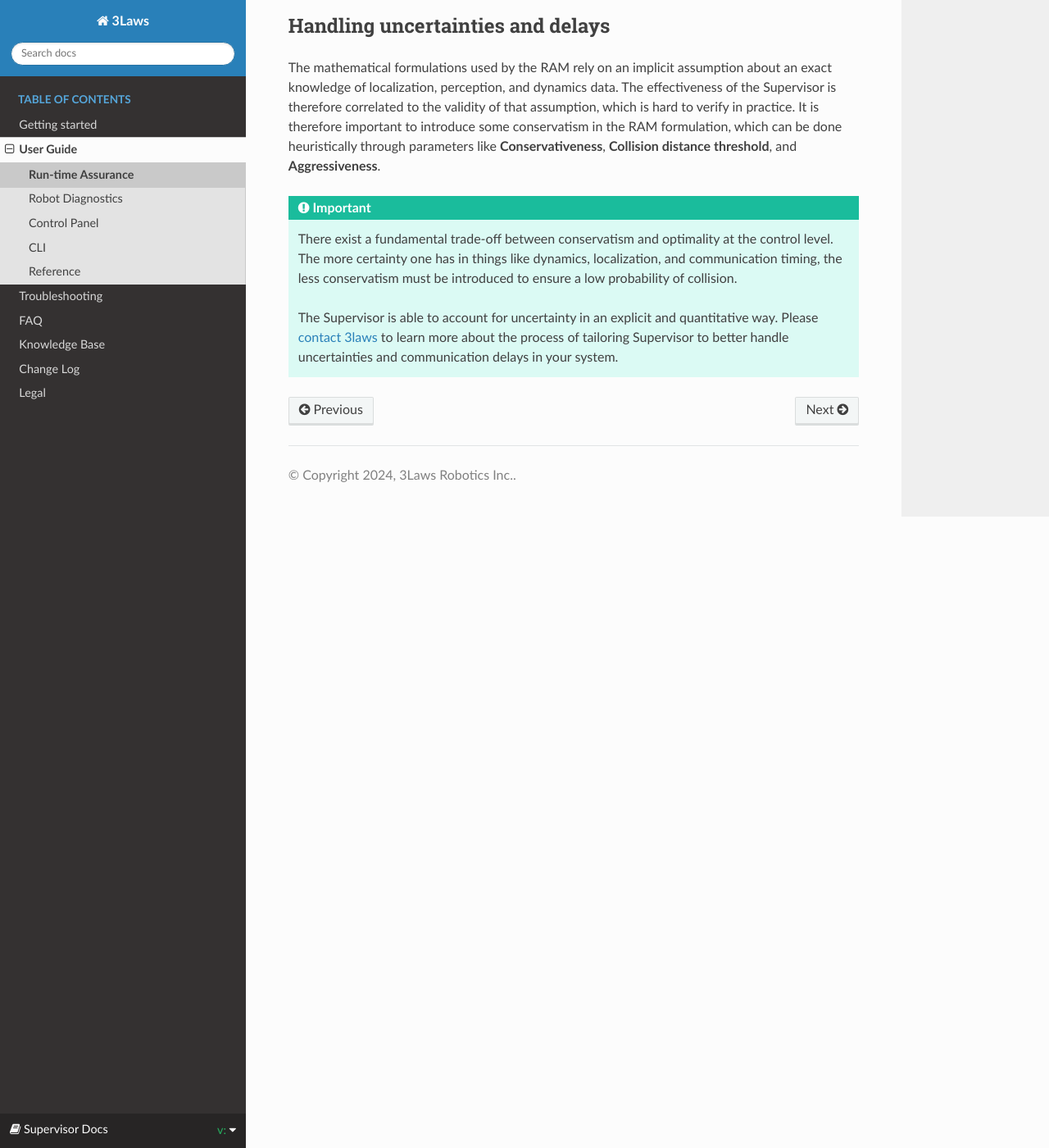
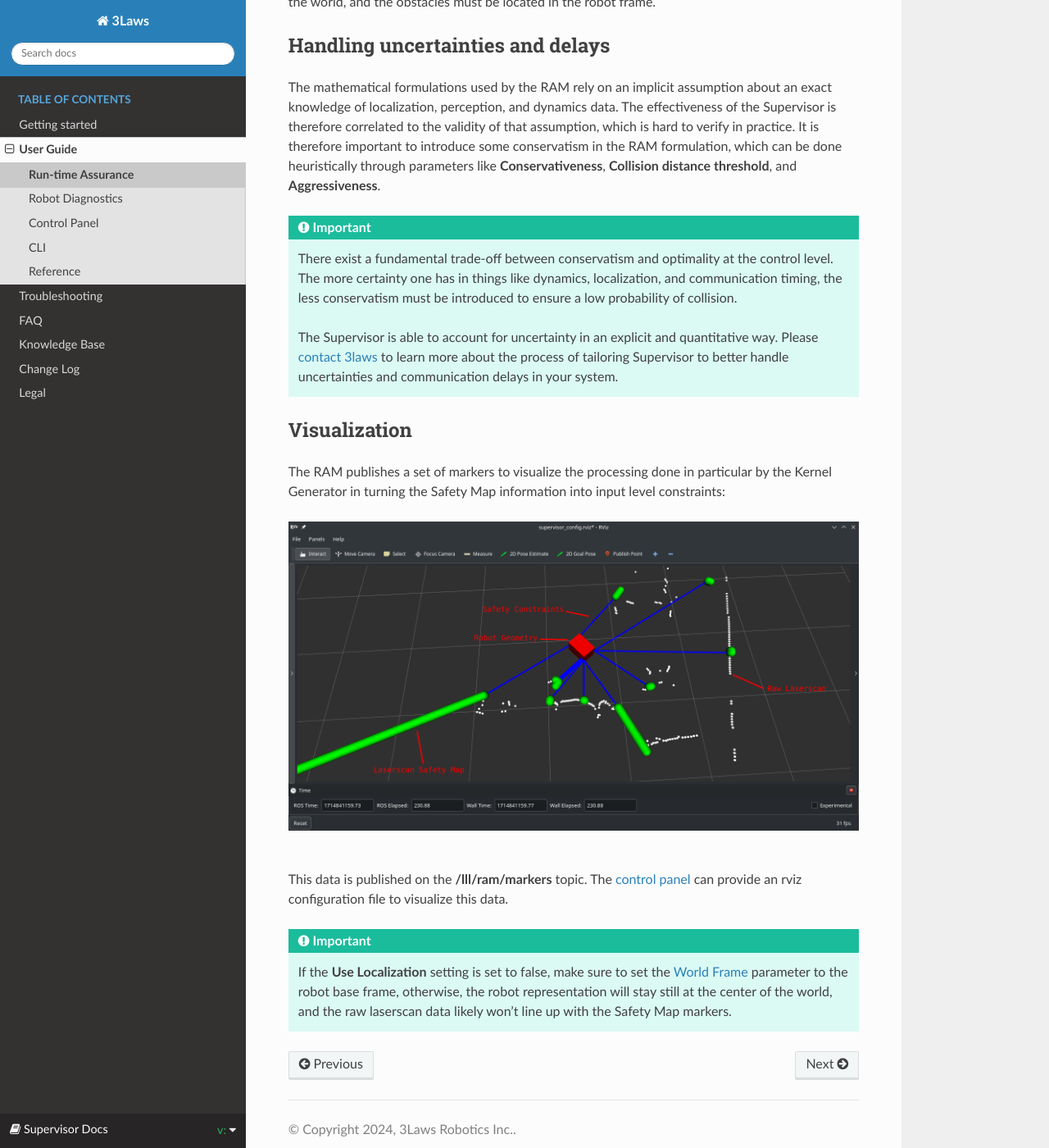
Before and after one commit to tgurriet/3laws, a Sphinx documentation site: the page built from docs/sources/user_guide/runtime_assurance.rst, in a window 1280 px wide and 1400 px high, scrolled down 5996 px. Shown: the whole window at 82% size. Built offline with Sphinx 7.4.7 and the Read the Docs theme 2.0.0, drawn with Linux system fonts in a browser that asks for light colours.

Commit message:
Updated doc (#27)

```diff
--- a/docs/sources/user_guide/configuration/supervisor.rst
+++ b/docs/sources/user_guide/configuration/supervisor.rst
@@ -17,6 +17,8 @@ Supervisor Interface
 
 
 - **Upload log to 3laws robotics cloud**: For debugging purposes, 3Laws creates a log file when Supervisor is started. The file is stored in *~/.3laws/logs*. Enabling this option allows 3Laws to provide better support with troubleshooting if there is a problem.
+
+.. _config_sup_world_frame:
 
 * **World Frame**: Similar to "base robot frame", the name of the world frame (typically *odom* or *map*) must be specified.
 
--- a/docs/sources/user_guide/runtime_assurance.rst
+++ b/docs/sources/user_guide/runtime_assurance.rst
@@ -207,6 +207,7 @@ Localization
 
 The RAM relies on localization to corelate the position of obstacles with the position of the robot, as well as for visualization. If the source of localization is not reliable, one can configure the the RAM to not use :ref:`localization <config_sup_loc>`, in which case, the robot will be assumed to always be at the center of the world, and the obstacles must be located in the robot frame.
 
+
 Handling uncertainties and delays
 =================================
 
@@ -216,3 +217,21 @@ The mathematical formulations used by the RAM rely on an implicit assumption abo
   There exist a fundamental trade-off between conservatism and optimality at the control level. The more certainty one has in things like dynamics, localization, and communication timing, the less conservatism must be introduced to ensure a low probability of collision.
 
   The Supervisor is able to account for uncertainty in an explicit and quantitative way. Please `contact 3laws`_ to learn more about the process of tailoring Supervisor to better handle uncertainties and communication delays in your system.
+
+
+Visualization
+=============
+
+The RAM publishes a set of markers to visualize the processing done in particular by the Kernel Generator in turning the Safety Map information into input level constraints:
+
+.. image:: ../data/ram_viz.png
+  :width: 800px
+  :align: center
+  :alt: RAM visualization
+
+|
+
+This data is published on the **/lll/ram/markers** topic. The :ref:`control panel <control_panel_viz>` can provide an rviz configuration file to visualize this data.
+
+.. important::
+  If the **Use Localization** setting is set to false, make sure to set the :ref:`World Frame <config_sup_world_frame>` parameter to the robot base frame, otherwise, the robot representation will stay still at the center of the world, and the raw laserscan data likely won't line up with the Safety Map markers.
```
Also changed, not shown: docs/sources/user_guide/control_panel.rst (+10 -0 lines), docs/sources/data/ram_viz.png (added).
